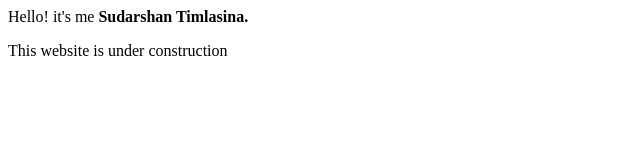
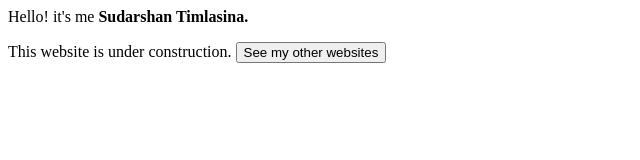
Before and after one commit to SudarshanTimalsina/First_website, a plain HTML site: page docs/index.html in a window 1280 px wide. Shown: the whole page, without its empty margins (0-640 px from the left). Drawn offline with Linux system fonts and the light colour scheme.

Commit message:
Update index.html
Added button

```diff
--- a/docs/index.html
+++ b/docs/index.html
@@ -2,9 +2,14 @@
 <head>
   <Title> Sudarshan Timlasina </Title>
   </head>
-  <body>
-    <bg color ="red"></bg>
+  <body bg color ="Green">
+
     Hello! it's me <b> Sudarshan Timlasina.</b> <p>
-    This website is under construction
+    This website is under construction.
+    <a href="https://www.sudarshantimalsina.wordpress.com">
+
+    <button>See my other websites</button>
+
+  </a>
     </body>
   </html>
```
